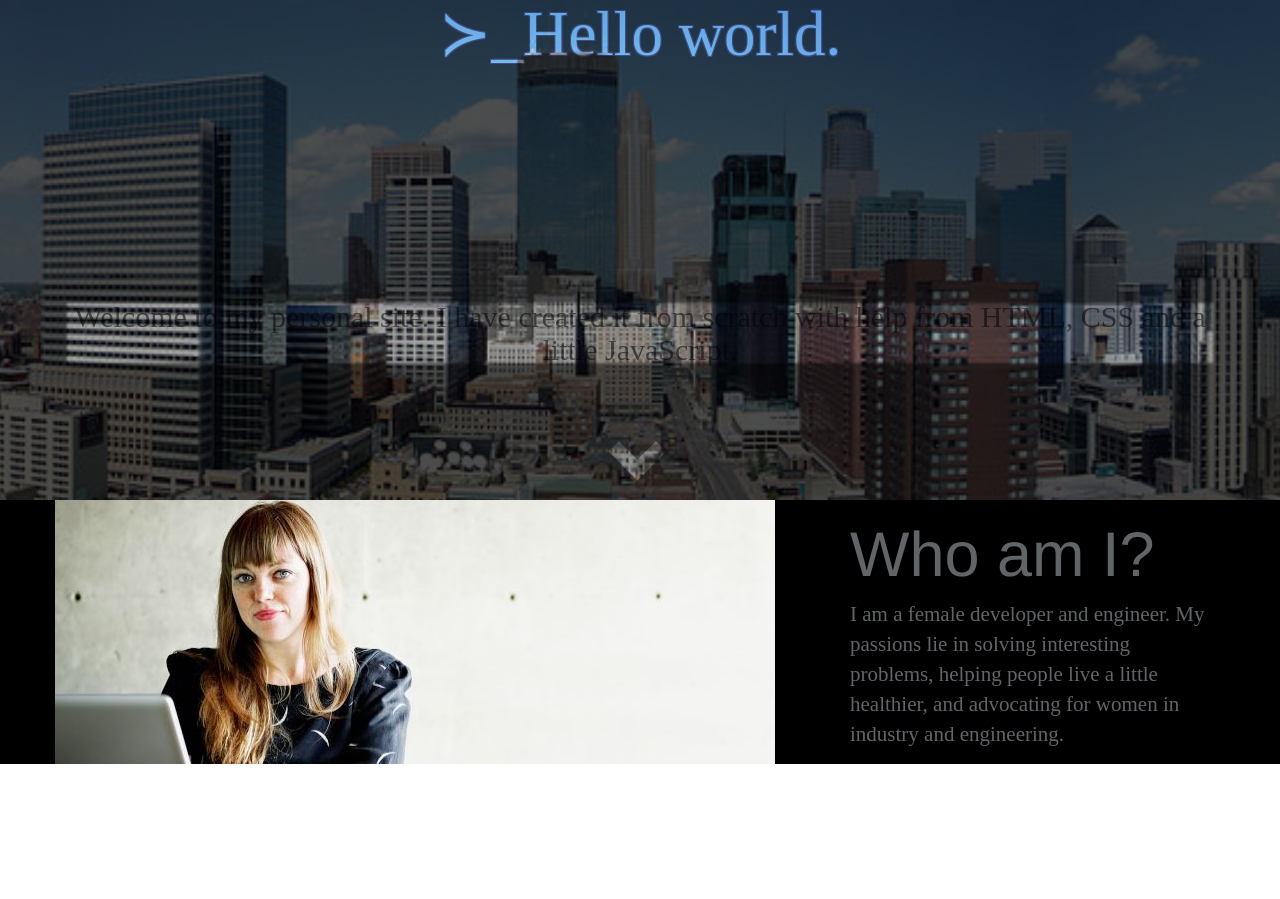
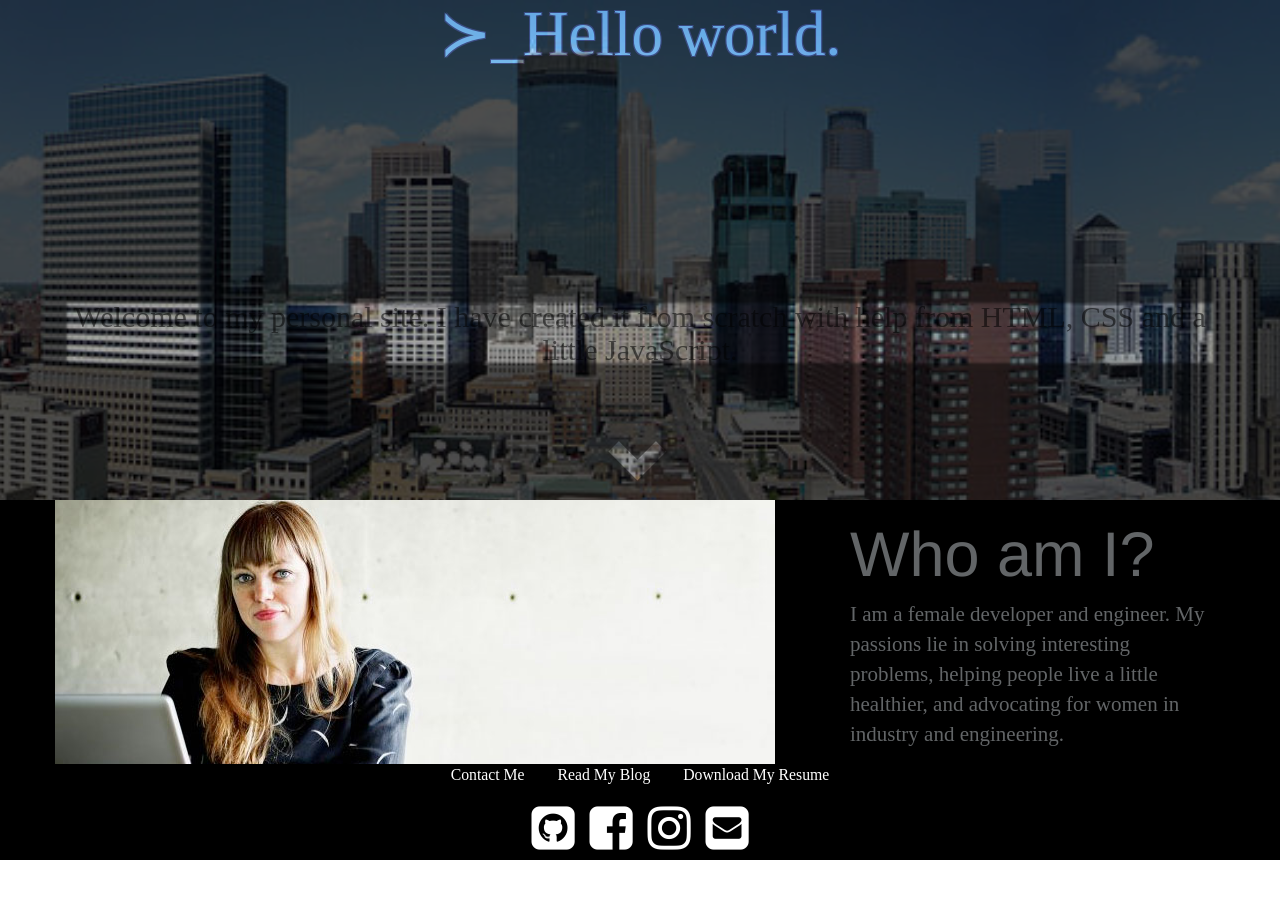
Before and after one commit to pfrank7/pfrank7.github.io, a Jekyll site: the page built from index.html, in a window 1280 px wide. Built offline with Jekyll 4.4.1, drawn with Linux system fonts in a browser that asks for light colours; nearby versions of some CDN libraries.

Commit message:
Update default.html

```diff
--- a/_layouts/default.html
+++ b/_layouts/default.html
@@ -55,7 +55,7 @@
 
 			</div><!-- /.container -->
 			<footer>
-        			<div class="text-center center-block" style = "background-color: white;">
+        			<div class="text-center center-block" style = "background-color: black;">
             				<p class="txt-railway" style = "font-size: .75em;">
 							<a style = "margin:15px;" href = "Contact.html"> Contact Me</a>
 							<a style = "margin:15px;" href = "Blog.html"> Read My Blog</a>
```
